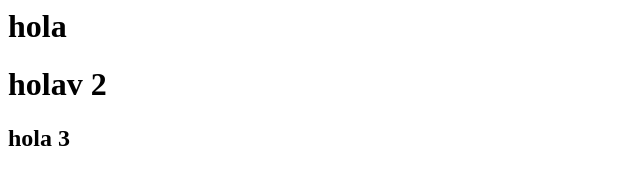
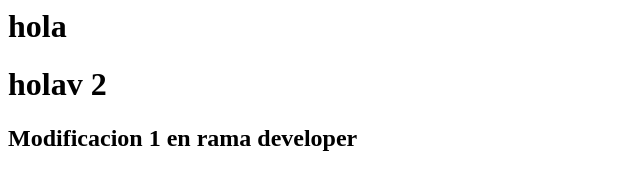
Before and after one commit to DDAN48/claseGIT, a plain HTML site: page index.html in a window 1280 px wide. Shown: the whole page, without its empty margins (0-640 px from the left). Drawn offline with Linux system fonts and the light colour scheme.

Commit message:
commit 1 rama developer

```diff
--- a/index.html
+++ b/index.html
@@ -4,4 +4,4 @@
 <h1>holav 2<h1/>
 
 
-<h2>hola 3<h3/>
+<h2>Modificacion 1 en rama developer<h3/>
```
